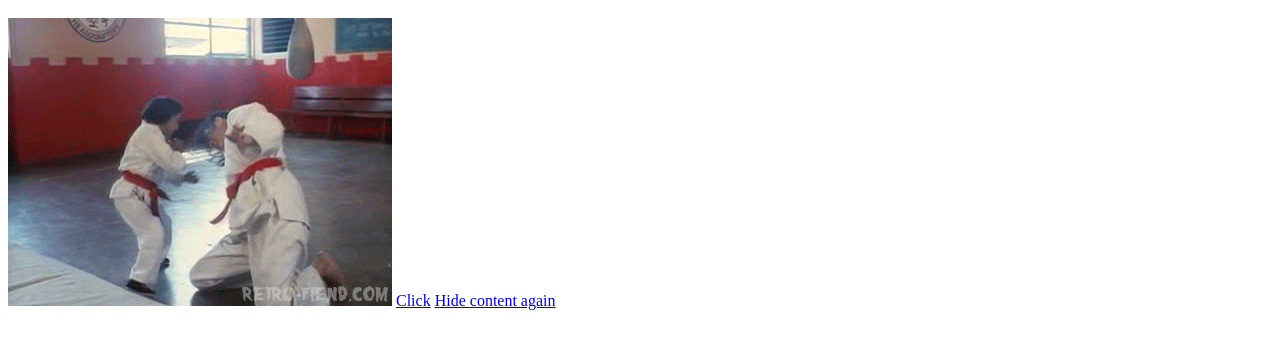
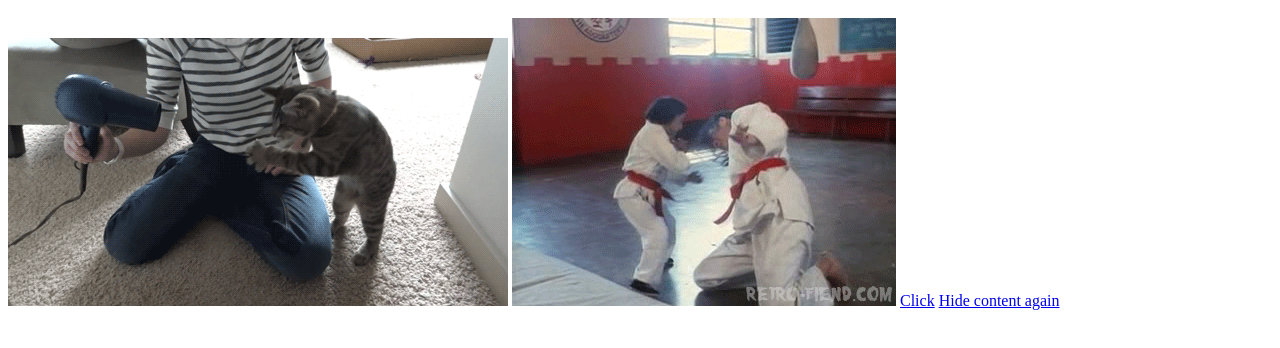
Before and after one commit to Jayman1614/me-and-walker, a plain HTML site: page index.html in a window 1280 px wide. Shown: the part 48-396 px from the top of the page. Drawn offline with Linux system fonts and the light colour scheme.

Commit message:
addediondex.html

```diff
--- a/index.html
+++ b/index.html
@@ -7,6 +7,7 @@
 <h1>
 Walker this is for you!
 </h1>
+<img src="jesse.gif">
 <img src="giphy.gif">
   <div id="hideaway" style="display:none;">Your weird</div>
   <a href="javascript:;" onClick="document.getElementById('hideaway').style.display='block';">Click</a>
```
